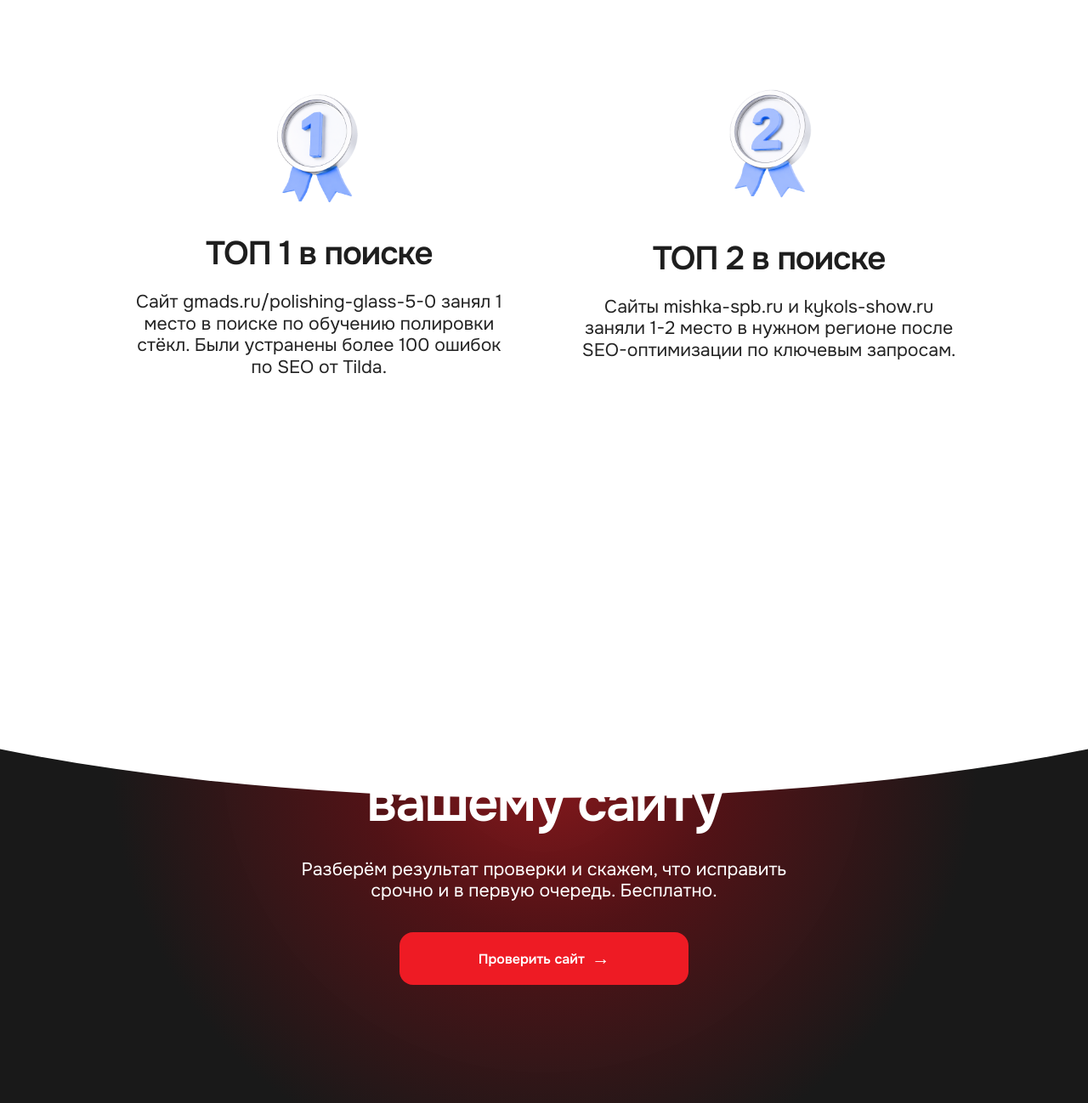
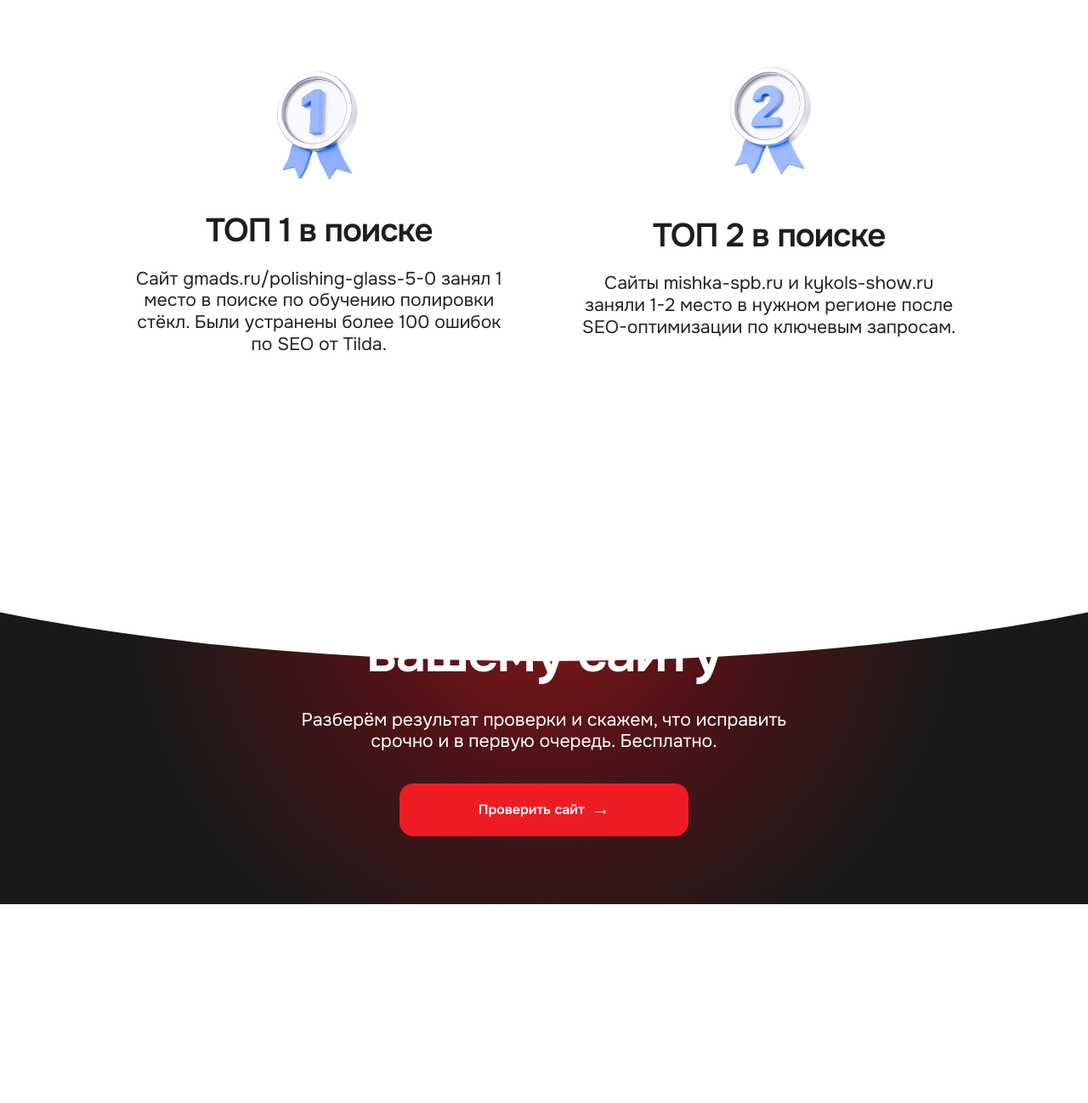
Before and after one commit to useral4/chistyy-site, a website: page public/index.html in a window 1280 px wide. Shown: the part 4133-5431 px from the top of the page at 85% size. After the commit the page ends 5197 px from the top, so only its background shows below. Drawn offline with Linux system fonts and the light colour scheme.

Commit message:
Tune landing section spacing

```diff
--- a/public/styles.css
+++ b/public/styles.css
@@ -65,8 +65,8 @@ input {
 .dark-stage {
   position: relative;
   z-index: 2;
-  min-height: 2948px;
-  padding: 17px 32px 205px;
+  min-height: 2700px;
+  padding: 17px 32px 120px;
 }
 
 .dark-stage::after {
@@ -522,7 +522,7 @@ input {
 .light-stage {
   position: relative;
   z-index: 1;
-  padding: 192px 32px 0;
+  padding: 236px 32px 0;
   background: var(--white);
   color: var(--ink);
   text-align: center;
@@ -772,7 +772,7 @@ input {
 .results {
   width: min(1220px, 100%);
   margin: 0 auto;
-  padding: 0 0 320px;
+  padding: 0 0 120px;
 }
 
 .outline-pill {
@@ -852,8 +852,8 @@ input {
 
 .bottom-cta {
   position: relative;
-  min-height: 940px;
-  padding: 283px 32px 160px;
+  min-height: 720px;
+  padding: 260px 32px 120px;
   overflow: hidden;
   background:
     radial-gradient(circle at 50% 34%, rgba(148, 24, 28, 0.92) 0, rgba(83, 18, 22, 0.96) 28%, #191919 66%),
@@ -1204,8 +1204,8 @@ input {
   }
 
   .dark-stage {
-    min-height: min(2948px, 153.5417vw);
-    padding: min(90px, 4.6875vw) min(32px, 1.6667vw) min(205px, 10.6771vw);
+    min-height: min(2700px, 140.6250vw);
+    padding: min(90px, 4.6875vw) min(32px, 1.6667vw) min(120px, 6.2500vw);
   }
 
   .dark-stage::after {
@@ -1453,7 +1453,7 @@ input {
   }
 
   .light-stage {
-    padding: min(192px, 10.0000vw) min(32px, 1.6667vw) 0;
+    padding: min(236px, 12.2917vw) min(32px, 1.6667vw) 0;
   }
 
   .solutions {
@@ -1550,7 +1550,7 @@ input {
 
   .results {
     width: min(1470px, 76.5625vw);
-    padding-bottom: min(320px, 16.6667vw);
+    padding-bottom: min(120px, 6.2500vw);
   }
 
   .outline-pill {
@@ -1588,8 +1588,9 @@ input {
   }
 
   .bottom-cta {
-    min-height: min(940px, 48.9583vw);
-    padding-top: min(283px, 14.7396vw);
+    min-height: min(720px, 37.5000vw);
+    padding-top: min(260px, 13.5417vw);
+    padding-bottom: min(120px, 6.2500vw);
   }
 
   .bottom-cta h2 {
```
